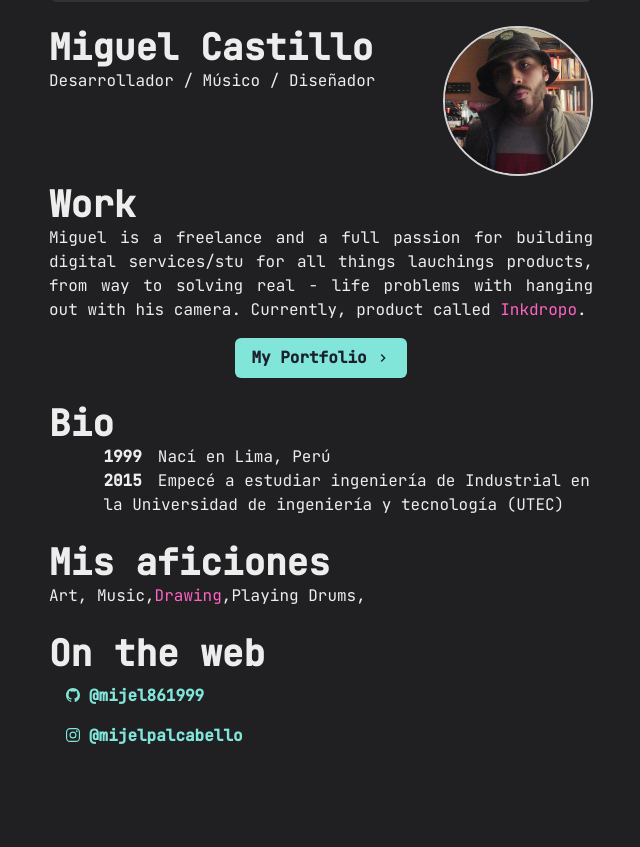
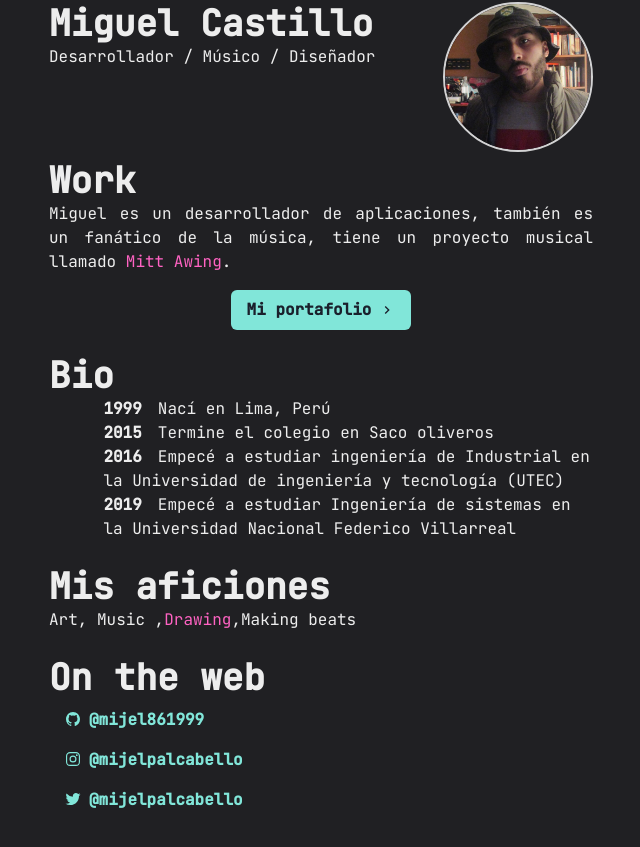
Before and after one commit to mijel861999/portfolio-react, a Next.js app: page / in a window 1280 px wide. Shown: the part 433-1280 px from the top of the page, without its empty margins (319-959 px from the left). Before the commit the page ends 1244 px from the top, so only its background shows below. Built offline with nearby package versions, Linux system fonts and the light colour scheme.

Commit message:
Solucionando los errores del build

```diff
--- a/components/logo.js
+++ b/components/logo.js
@@ -1,5 +1,4 @@
 import Link from 'next/link';
-import Image from 'next/image';
 import { Text, useColorModeValue } from '@chakra-ui/react';
 import styled from '@emotion/styled';
 
@@ -17,9 +16,6 @@ const LogoBox = styled.span`
 `;
 
 const Logo = () => {
-
-	const footPrintImg = `/images/footprint${ useColorModeValue( '', '-dark')}.png`;
-
 	return (
 		<Link href='/'>
 			<a>
--- a/pages/index.js
+++ b/pages/index.js
@@ -7,7 +7,6 @@ import {
 	Heading,
 	Image,
 	Link,
-	SimpleGrid,
 	List,
 	ListItem,
 	useColorModeValue
@@ -19,12 +18,10 @@ import Layout from '../components/layouts/article';
 import Section from '../components/section';
 import Paragraph from '../components/paragraph';
 import { BioSection, BioYear } from '../components/bio';
-import { GridItem } from '../components/grid-item';
 import {
 	IoLogoTwitter,
 	IoLogoInstagram,
 	IoLogoGithub,
-	IoLogoDiscord
 } from 'react-icons/io5';
 
 const Page = () => {
@@ -53,7 +50,7 @@ const Page = () => {
 				p={3}
 				align="center"
 			>
-				Hello, soy Miguel, soy un desarrollador fontend de Perú!
+				Hola, soy Miguel, soy un desarrollador de Perú!
 			</Box>
 
 
@@ -91,18 +88,16 @@ const Page = () => {
 				>
 					Work
 				</Heading>
-				<Paragraph>Miguel is a freelance and a full passion for building digital services/stu for all things lauchings products, from way to solving real - life problems with hanging out with his camera. Currently, product called { '' }
-					<NextLink href="/works/inkdrop">
-						<Link>
-							Inkdropo
+				<Paragraph>Miguel es un desarrollador de aplicaciones, también es un fanático de la música, tiene un proyecto musical llamado { '' }
+						<Link href="https://www.instagram.com/mitt_awing/">
+							Mitt Awing
 						</Link>
-					</NextLink>
 					.
 				</Paragraph>
 				<Box align="center" my={4}>
 					<NextLink href="/works">
 						<Button rightIcon={ <ChevronRightIcon /> } colorScheme="teal">
-							My Portfolio
+							Mi portafolio
 						</Button>
 					</NextLink>
 				</Box>
@@ -118,7 +113,15 @@ const Page = () => {
 				</BioSection>
 				<BioSection>
 					<BioYear>2015</BioYear>
+					Termine el colegio en Saco oliveros
+				</BioSection>
+				<BioSection>
+					<BioYear>2016</BioYear>
 					Empecé a estudiar ingeniería de Industrial en la Universidad de ingeniería y tecnología (UTEC)
+				</BioSection>
+				<BioSection>
+					<BioYear>2019</BioYear>
+					Empecé a estudiar Ingeniería de sistemas en la Universidad Nacional Federico Villarreal
 				</BioSection>
 			</Section>
 
@@ -127,11 +130,11 @@ const Page = () => {
 					Mis aficiones
 				</Heading>
 				<Paragraph>
-					Art, Music,{''}
+					Art, Music ,{''}
 					<Link href="https://illust.odoruinu.net/">
-						Drawing
+						 Drawing
 					</Link>
-					,Playing Drums, {''}
+					,Making beats {''}
 				</Paragraph>
 			</Section>
 
@@ -154,6 +157,13 @@ const Page = () => {
 							</Button>
 						</Link>
 					</ListItem>
+					<ListItem>
+						<Link href="https://twitter.com/home" target="_blank">
+							<Button variant="ghost" colorScheme="teal" leftIcon={<Icon as={IoLogoTwitter}/>}>
+								@mijelpalcabello
+							</Button>
+						</Link>
+					</ListItem>
 				</List>
 			</Section>
 		</Container>
--- a/pages/works.js
+++ b/pages/works.js
@@ -1,4 +1,4 @@
-import { Container, Heading, SimpleGrid, Divider } from '@chakra-ui/react';
+import { Container, Heading, SimpleGrid } from '@chakra-ui/react';
 
 import Layout from '../components/layouts/article';
 import Section from '../components/section';
--- a/pages/works/inkdrop.js
+++ b/pages/works/inkdrop.js
@@ -32,7 +32,7 @@ const Work = () => {
 					<ListItem>
 						<Meta>Blogpost</Meta>
 						<Link href="https://blog.inkdrop.app/">
-							How i've Attracted the first 500 Paid Users For my <ExternalLinkIcon mx="2px" />
+							Como solucione los errores <ExternalLinkIcon mx="2px" />
 						</Link>
 					</ListItem>
 				</List>
```
